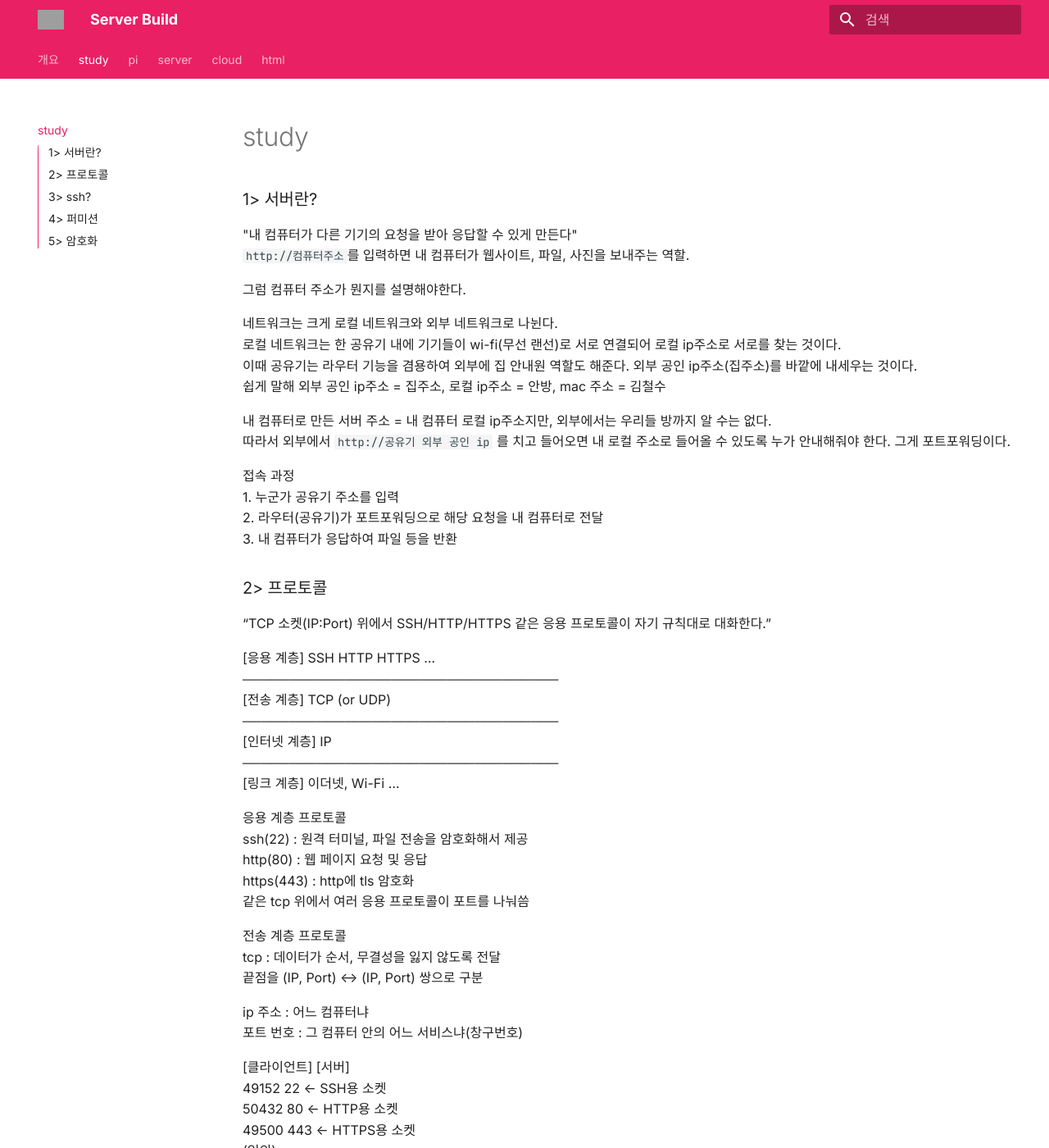
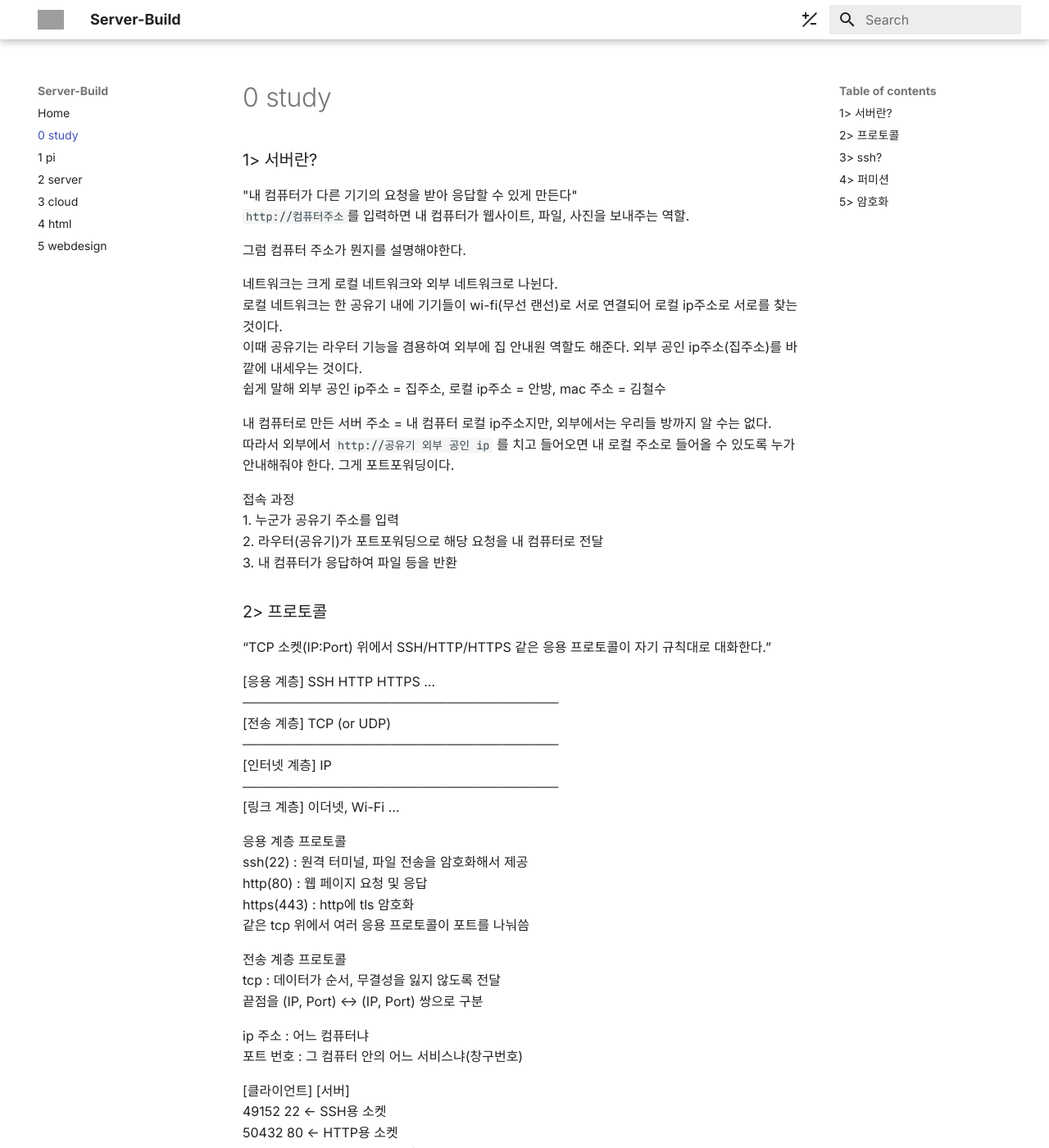
Before and after one commit to kkongnyang2/server-build, an MkDocs documentation site: the page built from docs/0-study.md, in a window 1280 px wide and 1400 px high. Shown: the whole window at 82% size. Built offline with MkDocs 1.6.1 and Material for MkDocs 9.7.7, drawn with Linux system fonts in a browser that asks for light colours; some of the changed text lies outside the part shown; grey boxes are pictures that could not be loaded.

Commit message:
2025.07.07.21.24

```diff
--- /dev/null
+++ b/docs/soft-era.css
@@ -0,0 +1,23 @@
+[data-md-color-scheme="soft"] {
+  /* Core palette */
+  --md-primary-fg-color: #f7dfe8;   /* Soft Era pink */
+  --md-accent-fg-color:  #ff83a6;
+
+  /* Surfaces & text */
+  --md-default-bg-color: #f9f5f5;
+  --md-default-fg-color: #c29ba3;
+  --md-typeset-color:    var(--md-default-fg-color);
+
+  /* Code blocks */
+  --md-code-bg-color: #fff7fa;
+  --md-code-fg-color: #4a4543;
+
+  /* Links */
+  --md-typeset-a-color: #dd698c;
+
+  /* Shiki tokens (approx) */
+  --shiki-token-keyword:  #c678dd;
+  --shiki-token-function: #61afef;
+  --shiki-token-string:   #98c379;
+  --shiki-token-constant: #e06c75;
+}
--- a/mkdocs.yml
+++ b/mkdocs.yml
@@ -1,52 +1,34 @@
-site_name: Server Build         # 첫 글자만 대문자 → 더 깔끔
+site_name: Server-Build
+
 theme:
-  name: material                # Material 9.x (2025-07 현재 최신: 9.6.15) :contentReference[oaicite:0]{index=0}
-  language: ko                  # 한글 UI 번역
-  logo: assets/logo.svg         # 상단 작은 로고 (선택)
-  favicon: assets/favicon.png
+  name: material
+  logo: assets/logo.svg
   font:
-    text: Inter                 # 메인 사이트와 동일 폰트
-    code: JetBrains Mono
-  palette:                      # 라이트·다크 자동 전환
-    - scheme: default
-      primary: pink
-      accent: deep purple
-    - scheme: slate
-      primary: pink
-      accent: deep purple
+    text: Inter
+    code: "JetBrains Mono"
+  palette:
+    - scheme: apple          # 기본(라이트)
+      primary: white
+      accent: indigo
       toggle:
-        icon: material/weather-night
-        name: 다크 모드
-  features:
-    - navigation.tabs           # 상단 탭 내비게이션
-    - navigation.instant        # 페이지 전환 빠르게
-    - content.code.copy         # 코드 블록 Copy 버튼
-    - toc.integrate             # 오른쪽 고정형 목차
-    - header.autohide           # 스크롤 시 헤더 숨김
-    - search.suggest            # 검색어 추천(9.x 신기능) :contentReference[oaicite:1]{index=1}
+        icon: material/contrast
+        name: Soft Era
+    - scheme: soft           # 커스텀 팔레트
+      primary: custom        # custom → CSS 변수에서 덮어씀
+      accent: custom
+      toggle:
+        icon: material/brush
+        name: Apple Classic
 
-nav:                            # 사이드바
-  - 개요: index.md               # 각 섹션마다 index.md 에 한-눈 요약
-  - study: 0-study.md
-  - pi: 1-pi.md
-  - server: 2-server.md
-  - cloud: 3-cloud.md
-  - html: 4-html.md
-
-# 문서·출력 경로는 기본값을 쓰면 더 짧아집니다
-# docs_dir: docs
-# site_dir: site
+extra_css:
+  - soft-era.css         # docs/css/soft-era.css 에 둘 경우
+  # 같은 위치라면 "- soft-era.css"
 
 markdown_extensions:
   - admonition
-  - pymdownx.details            # 접히는 Admonition
   - toc:
-      permalink: '🔗'           # 작은 체인 아이콘
-  - pymdownx.highlight:
-      anchor_linenums: true
-      line_spans: __span
-      pygments_lang_class: true
+      permalink: true
+  - pymdownx.extra
+  - pymdownx.highlight
   - pymdownx.superfences
-  - pymdownx.inlinehilite
-  - pymdownx.snippets           # 외부 코드 include
-  - nl2br                       # ← 줄바꿈 자동 처리
+  - nl2br                     # 줄바꿈 자동 처리
```
Also changed, not shown: docs/1-pi.html (added, +283 -0 lines), docs/5-webdesign.md (added, +20 -0 lines).
